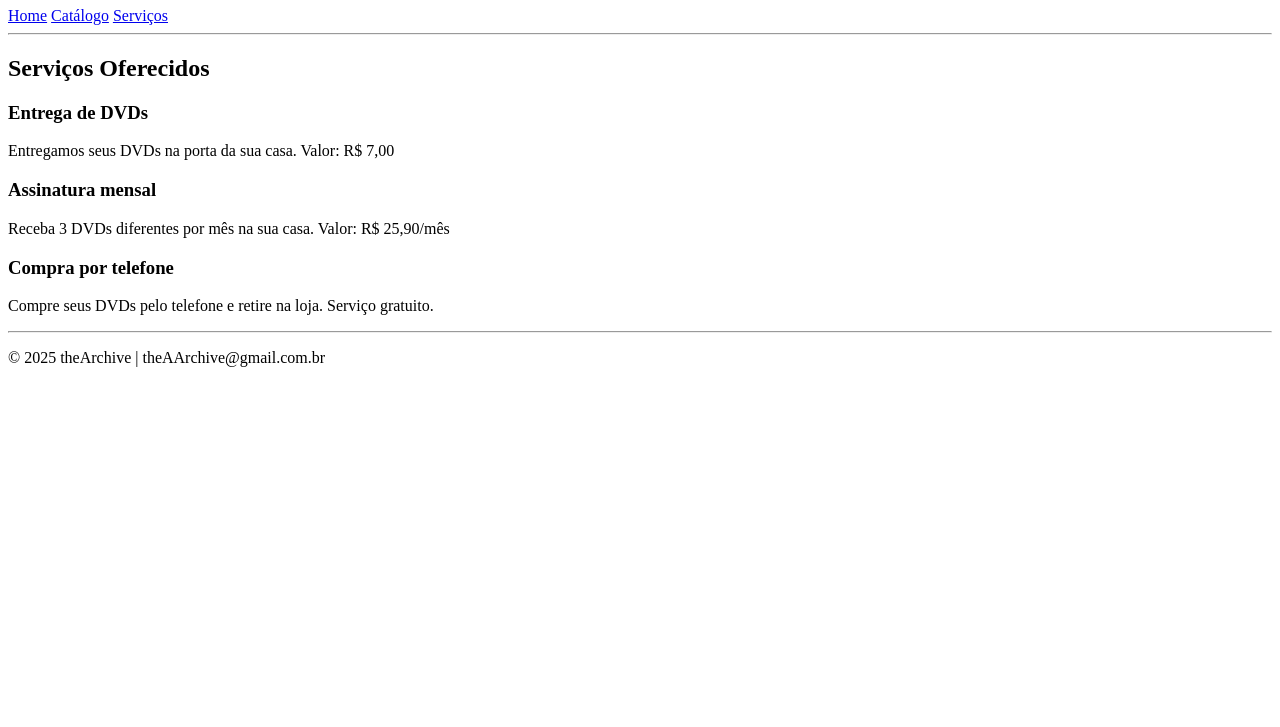
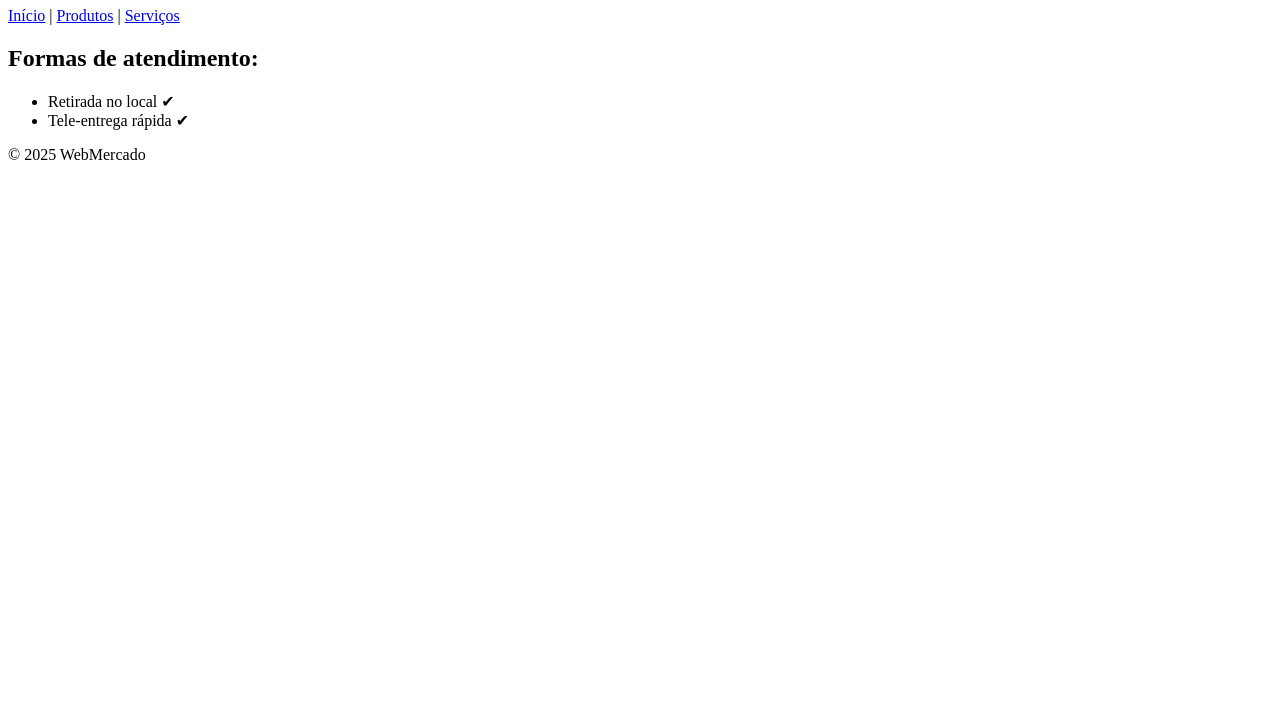
Before and after one commit to schiifu/schiifu.github.io, a plain HTML site: page serviço.html in a window 1280 px wide. Shown: the part 73-800 px from the top of the page. Drawn offline with Linux system fonts and the light colour scheme.

Commit message:
Update serviço.html

```diff
--- a/serviço.html
+++ b/serviço.html
@@ -2,37 +2,29 @@
 <html lang="pt-BR">
 <head>
     <meta charset="UTF-8">
-  <title>theArchive</title>
+    <meta name="viewport" content="width=device-width, initial-scale=1.0">
+    <title>WebMercado</title>
 </head>
 <body>
-
     <header>
-    <h1>theArchive</h1>
+        <h1>Nossos Serviços</h1>
         <nav>
-      <a href="index.html">Home</a>
-      <a href="produto.html">Catálogo</a>
+            <a href="index.html">Início</a> |
+            <a href="produto.html">Produtos</a> |
             <a href="serviço.html">Serviços</a>
         </nav>
-    <hr>
     </header>
-
     <main>
-    <h2>Serviços Oferecidos</h2>
-
-    <h3>Entrega de DVDs</h3>
-    <p>Entregamos seus DVDs na porta da sua casa. Valor: R$ 7,00</p>
-
-    <h3>Assinatura mensal</h3>
-    <p>Receba 3 DVDs diferentes por mês na sua casa. Valor: R$ 25,90/mês</p>
-
-    <h3>Compra por telefone</h3>
-    <p>Compre seus DVDs pelo telefone e retire na loja. Serviço gratuito.</p>
+        <section>
+            <h2>Formas de atendimento:</h2>
+            <ul>
+                <li>Retirada no local ✔</li>
+                <li>Tele-entrega rápida ✔</li>
+            </ul>
+        </section>
     </main>
-
     <footer>
-    <hr>
-    <p>&copy; 2025 theArchive | theAArchive@gmail.com.br</p>
+        <p>&copy; 2025 WebMercado</p>
     </footer>
-
 </body>
 </html>
```
Lines whose indentation alone changed are shown as unchanged.
